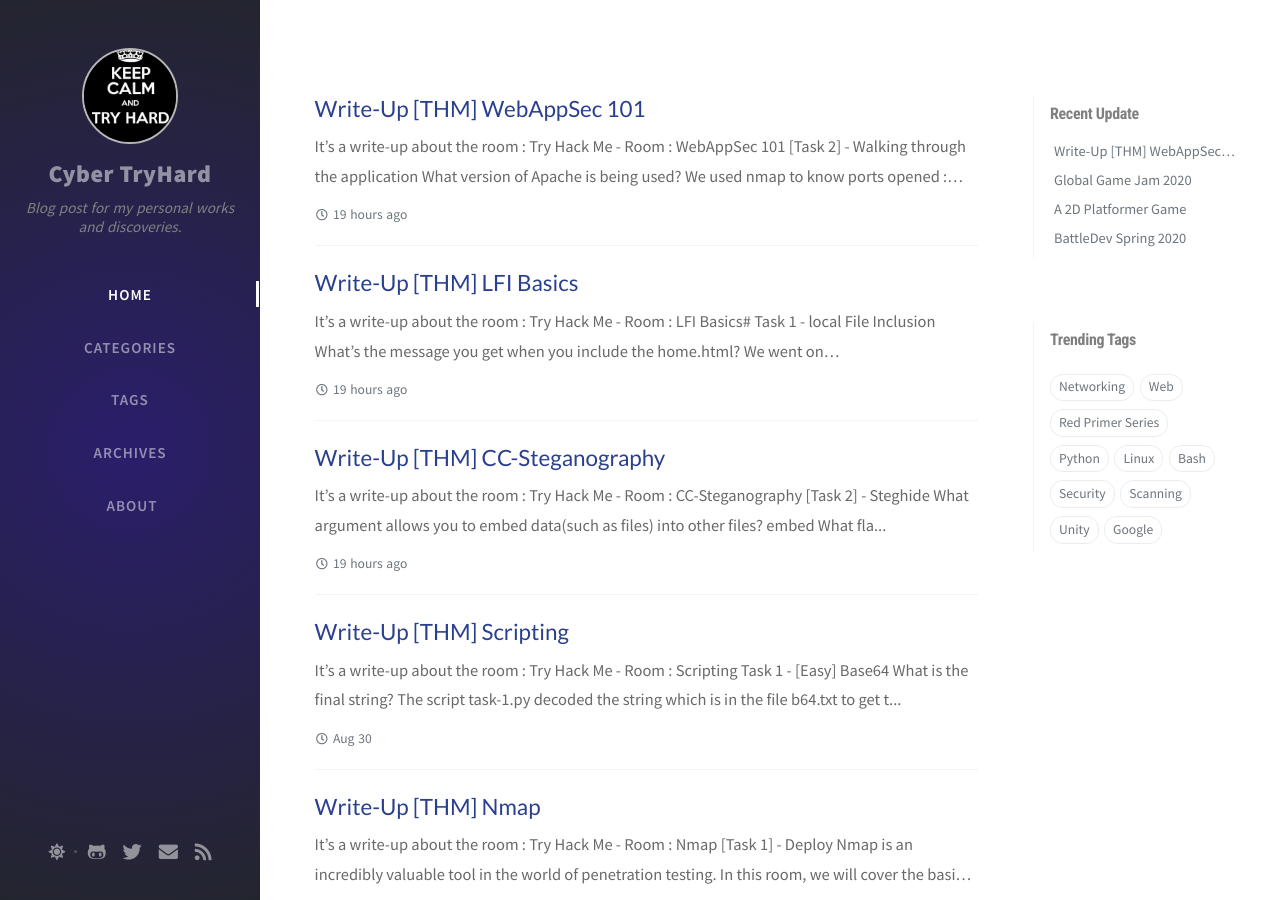
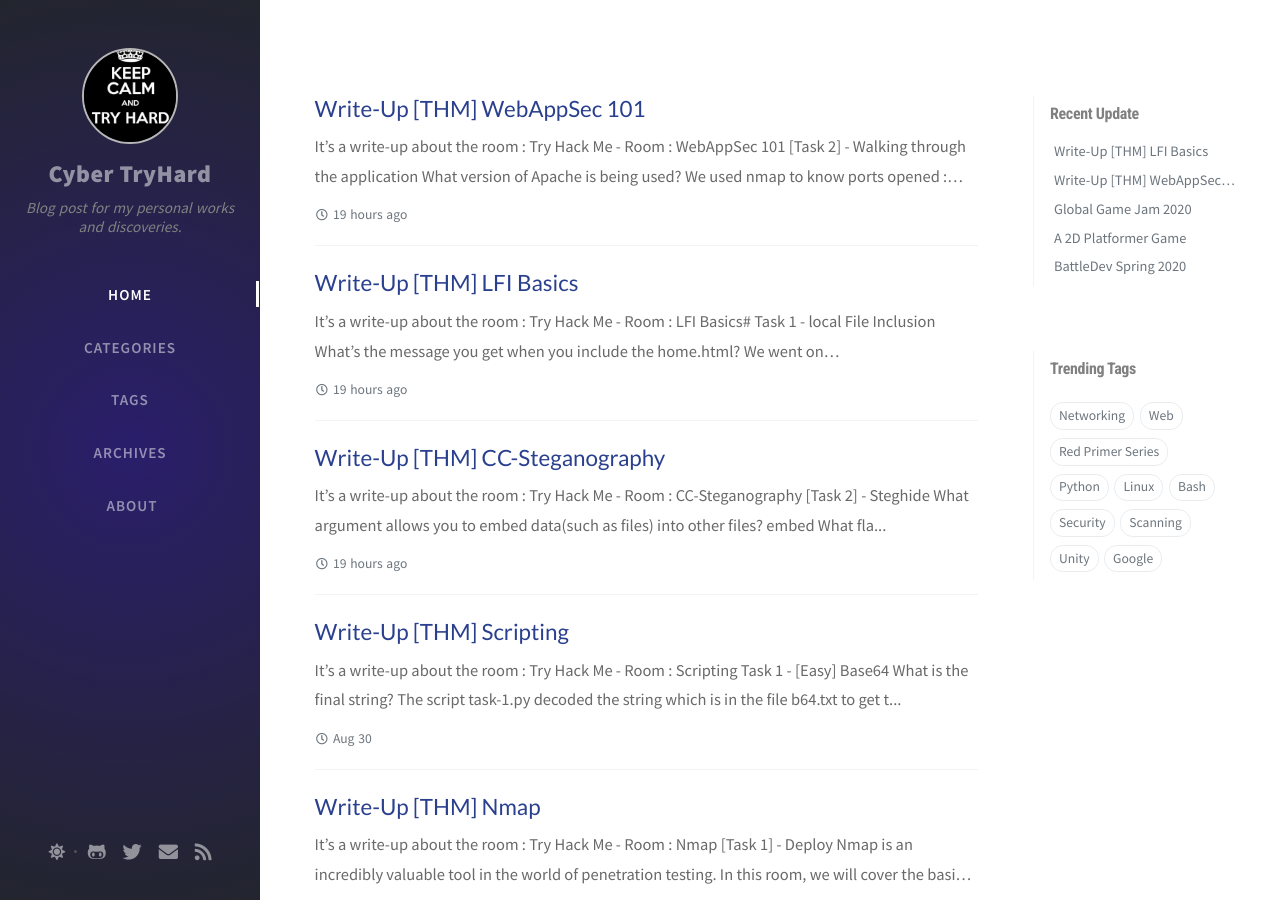
Before and after one commit to Juliette1012/Juliette1012.github.io, a Jekyll site: the page built from index.html, in a window 1280 px wide and 900 px high. Built offline with Jekyll 4.4.1, drawn with Linux system fonts in a browser that asks for light colours; nearby versions of some CDN libraries; the list of posts is cut into pages by our own code; comment, search, counter and statistics services are not loaded.

```diff
--- a/_data/updates.yml
+++ b/_data/updates.yml
@@ -5,6 +5,9 @@
   filename: 'Battle-Dev-Spring-2020'
   lastmod: '2020-08-28 10:13:49 +0200'
 -
+  filename: 'THM-LFI-Basics'
+  lastmod: '2020-10-31 19:38:51 +0100'
+-
   filename: 'THM-WebAppSec101'
   lastmod: '2020-10-31 19:27:17 +0100'
 -
```
